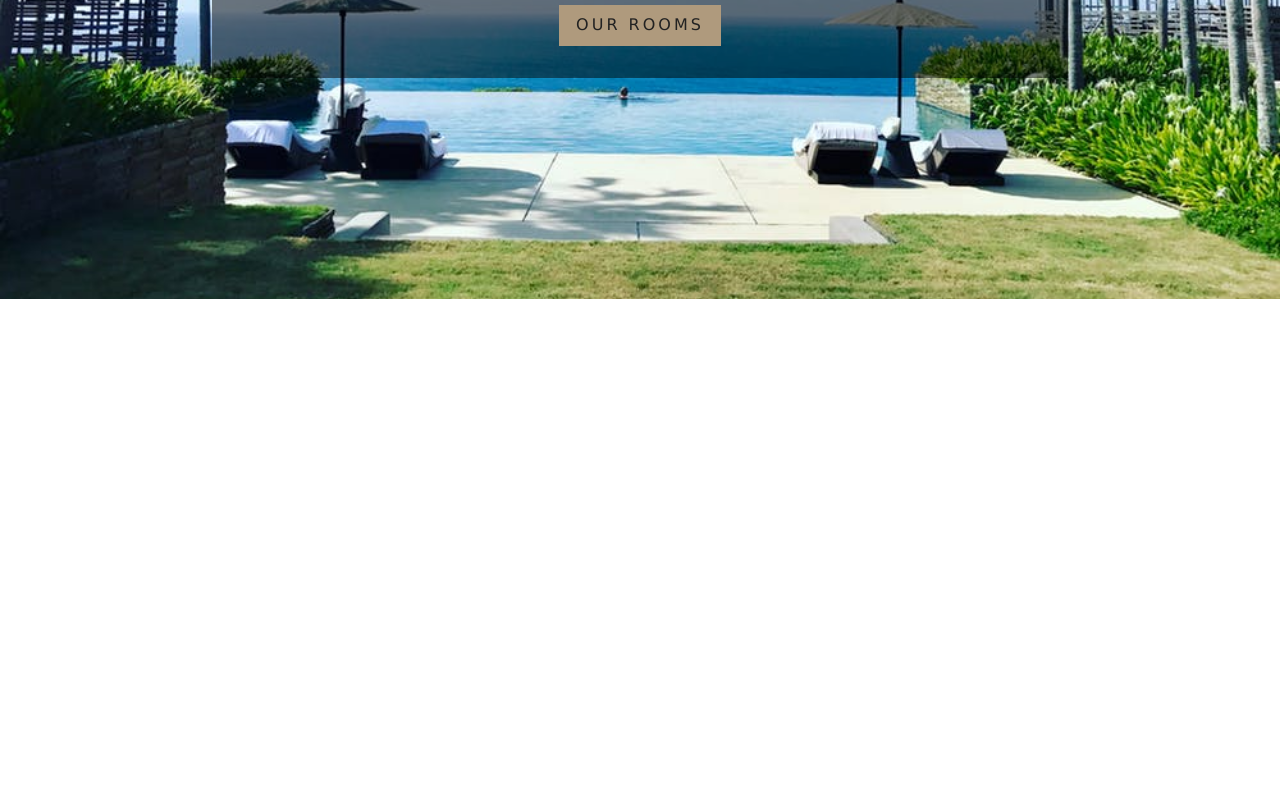
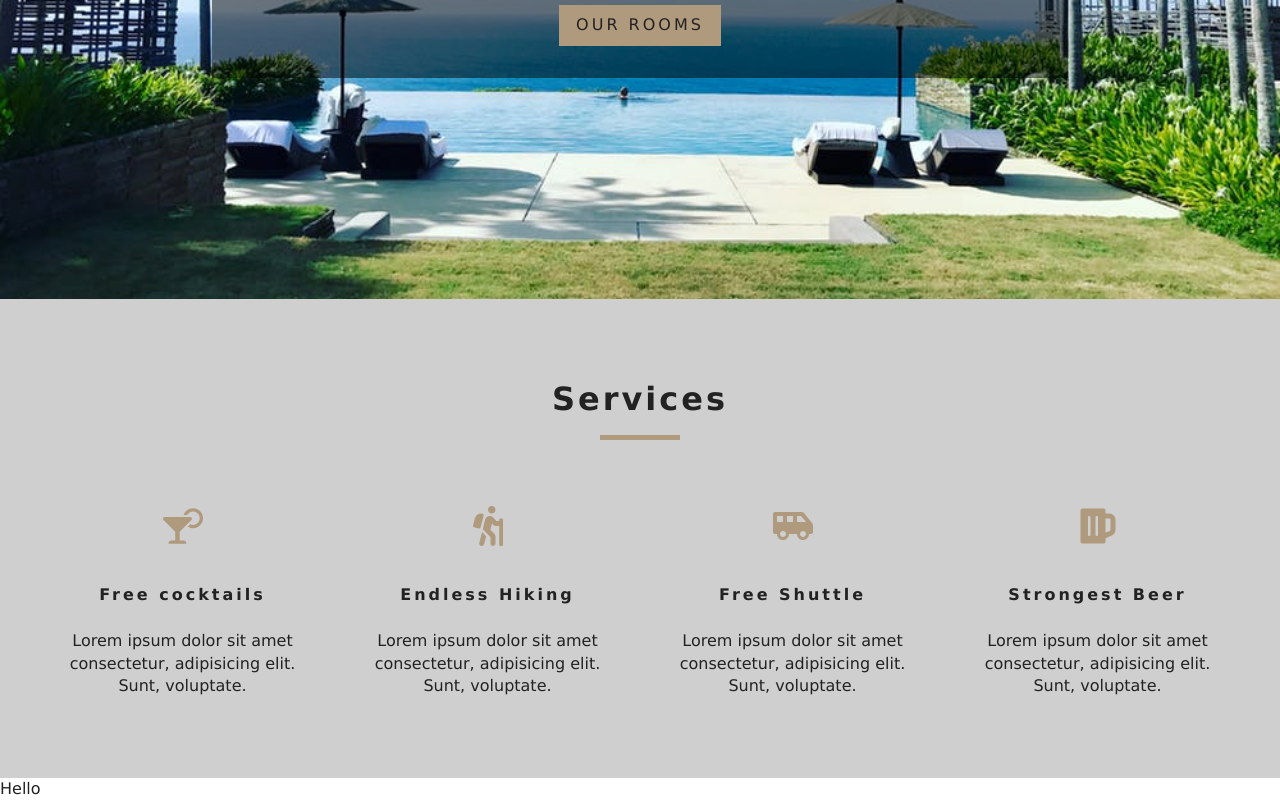
Before and after one commit to yvette809/Resort, a React (Create React App) app in the folder beachrresort/: page / in a window 1280 px wide. Shown: the part 501-1301 px from the top of the page. Before the commit the page ends 800 px from the top, so only its background shows below. Built offline with nearby package versions, Linux system fonts and the light colour scheme.

Commit message:
context api setup

```diff
--- /dev/null
+++ b/beachrresort/src/Context.js
@@ -0,0 +1,24 @@
+import React, { Component } from "react";
+import items from "./data"
+
+const RoomContext = React.createContext();
+
+class RoomProvider extends Component {
+  state = {
+     rooms:[],
+     sortedRooms:[],
+     featuredRooms:[],
+     loading: true
+  };
+
+  render() {
+    return (
+      <RoomContext.Provider value={{...this.state}}>
+        {this.props.children}
+      </RoomContext.Provider>
+    );
+  }
+}
+
+const RoomConsumer = RoomContext.Consumer;
+export { RoomProvider, RoomConsumer , RoomContext};
--- /dev/null
+++ b/beachrresort/src/components/FeaturedRooms.jsx
@@ -0,0 +1,13 @@
+import React, { Component } from "react";
+import { RoomContext } from "../Context";
+
+export default class FeaturedRooms extends Component {
+  static contextType = RoomContext;
+  render() {
+    return (
+      <div>
+        Hello
+      </div>
+    );
+  }
+}
--- /dev/null
+++ b/beachrresort/src/components/Services.jsx
@@ -0,0 +1,50 @@
+import React, { Component } from 'react'
+import {FaCocktail, FaHiking, FaShuttleVan, FaBeer} from "react-icons/fa"
+import Title from "./Title"
+
+export default class Services extends Component {
+
+    state={
+        services:[
+            {
+                icon: <FaCocktail/>,
+                title:"Free cocktails",
+                info: "  Lorem ipsum dolor sit amet consectetur, adipisicing elit. Sunt, voluptate."
+            },
+            {
+                icon: <FaHiking/>,
+                title:"Endless Hiking",
+                info: "  Lorem ipsum dolor sit amet consectetur, adipisicing elit. Sunt, voluptate."
+            },
+            {
+                icon: <FaShuttleVan/>,
+                title:"Free Shuttle",
+                info: "  Lorem ipsum dolor sit amet consectetur, adipisicing elit. Sunt, voluptate."
+            },
+            {
+                icon: <FaBeer/>,
+                title:"Strongest Beer",
+                info: "  Lorem ipsum dolor sit amet consectetur, adipisicing elit. Sunt, voluptate."
+            },
+        ]
+    }
+    render() {
+        return (
+            <section className="services">
+          <Title title="services"/>
+          <div className="services-center">
+              {this.state.services.map((item,index)=>{
+                  return(
+                      <article key={index} className="service">
+                          <span>{item.icon}</span>
+                          <h6>{item.title}</h6>
+                          <p>{item.info}</p>
+                      </article>
+                  )
+              })}
+          </div>
+
+          </section>
+        )
+    }
+}
--- /dev/null
+++ b/beachrresort/src/components/Title.jsx
@@ -0,0 +1,13 @@
+import React from 'react'
+
+const Title = ({title}) => {
+    return (
+        <div className="section-title">
+            <h4>{title}</h4>
+            <div></div>
+
+        </div>
+    )
+}
+
+export default Title
--- a/beachrresort/src/pages/Home.jsx
+++ b/beachrresort/src/pages/Home.jsx
@@ -1,18 +1,27 @@
 import React from "react";
-import {Link} from "react-router-dom"
+import { Link } from "react-router-dom";
 import Hero from "../components/Hero";
 import Banner from "../components/Banner";
+import Services from "../components/Services";
+import FeaturedRooms from "../components/FeaturedRooms";
 
 const Home = () => {
   return (
+    <>
       <Hero>
         <Banner
           title="luxurious rooms"
           subtitle="deluxe rooms starting at $299"
         >
-      <Link to="/rooms" className="btn-primary"> Our Rooms</Link>
+          <Link to="/rooms" className="btn-primary">
+            {" "}
+            Our Rooms
+          </Link>
         </Banner>
       </Hero>
+      <Services />
+      <FeaturedRooms />
+    </>
   );
 };
 
```
Also changed, not shown: beachrresort/src/index.js (+10 -8 lines). Lines whose indentation alone changed are shown as unchanged.
